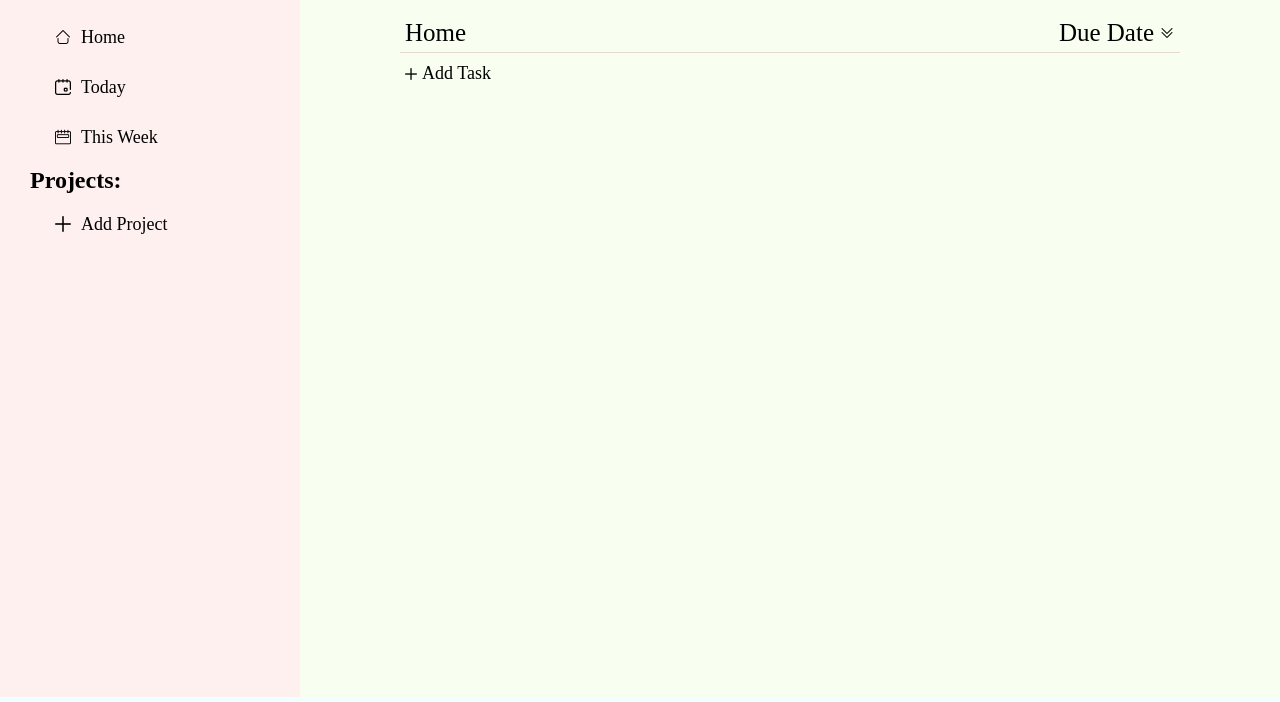
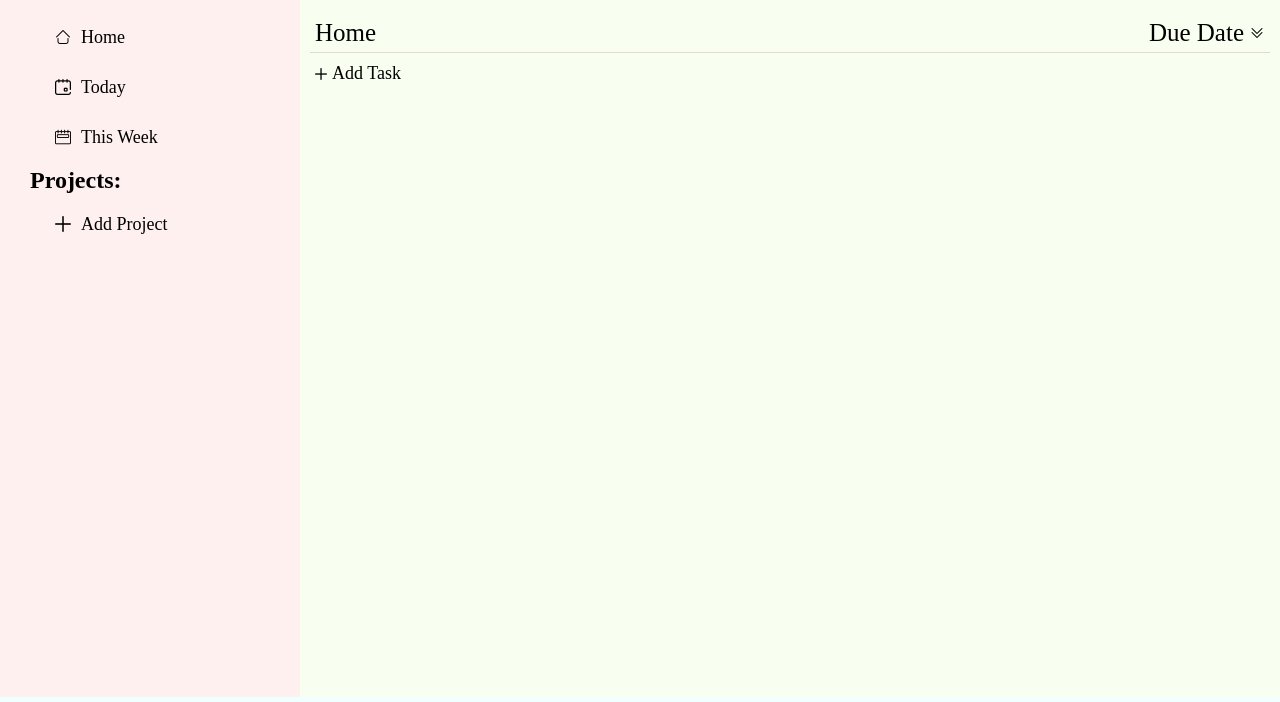
Before and after one commit to igips/todo-list, a plain HTML site: page index.html in a window 1280 px wide. Shown: the part 63-765 px from the top of the page. Drawn offline with Linux system fonts and the light colour scheme; a web font is replaced by a local one.

Commit message:
Fix width

```diff
--- a/style.css
+++ b/style.css
@@ -241,11 +241,12 @@ h2 {
     display: flex;
     justify-content: center;
     padding-top: 22px;
-
+    padding-left: 10px;
+    padding-right: 10px;
 }
 
 #list {
-    width: 780px;
+    min-width: 100%;
     display: flex;
     flex-direction: column;
     font-family: "Moo Lah Lah";
```
